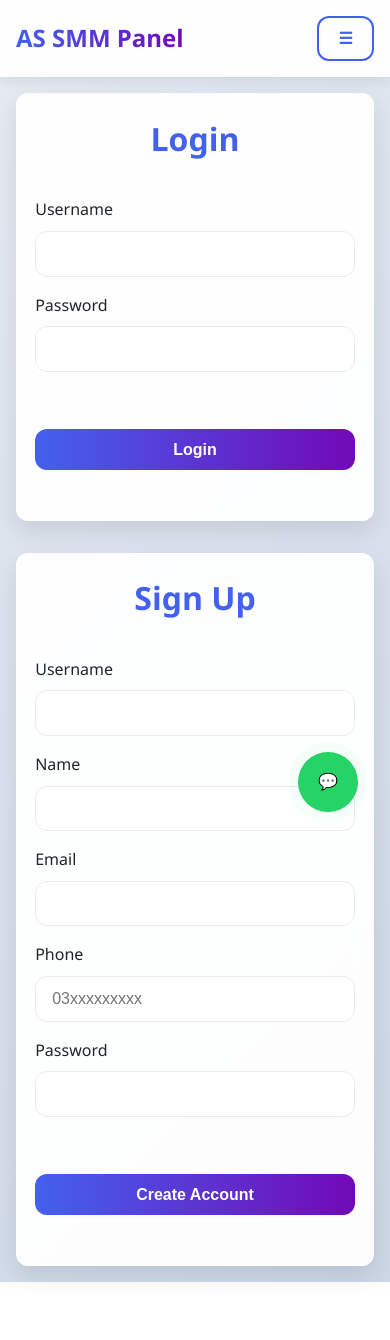
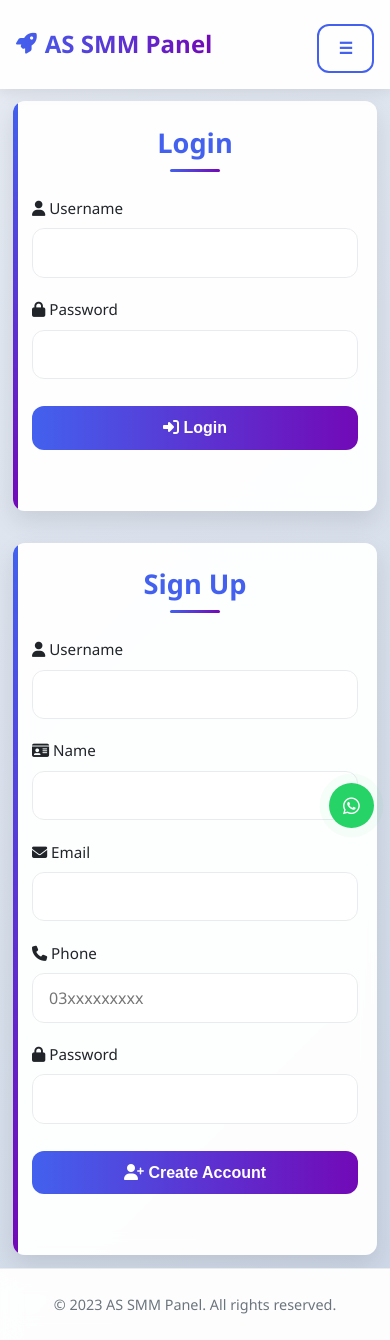
Before and after one commit to ahrar-shah/pro-smm-panel-v2, a website: page public/index.html in a window 390 px wide. Before the commit the page ends 1282 px from the top, so only its background shows below. Drawn offline with Linux system fonts and the light colour scheme.

Commit message:
Login Fixed

```diff
--- a/public/index.html
+++ b/public/index.html
@@ -4,6 +4,7 @@
   <meta charset="utf-8"/>
   <meta name="viewport" content="width=device-width,initial-scale=1"/>
   <title>SMM Panel – Login / Signup</title>
+  <link rel="stylesheet" href="https://cdnjs.cloudflare.com/ajax/libs/font-awesome/6.4.0/css/all.min.css">
   <style>
     /* CSS Variables for consistent theming */
     :root {
@@ -40,6 +41,8 @@
       margin: 0;
       animation: gradientShift 15s ease infinite;
       background-size: 200% 200%;
+      display: flex;
+      flex-direction: column;
     }
 
     /* Navigation */
@@ -65,6 +68,13 @@
       -webkit-background-clip: text;
       -webkit-text-fill-color: transparent;
       animation: fadeIn 1s ease;
+      display: flex;
+      align-items: center;
+      gap: 0.5rem;
+    }
+
+    .brand i {
+      font-size: 1.5rem;
     }
 
     .menu {
@@ -79,6 +89,9 @@
       position: relative;
       padding: 0.5rem 0;
       transition: var(--transition);
+      display: flex;
+      align-items: center;
+      gap: 0.5rem;
     }
 
     .menu a:after {
@@ -109,6 +122,7 @@
       padding: 0.5rem;
       cursor: pointer;
       transition: var(--transition);
+      font-size: 1.2rem;
     }
 
     .hamb:hover {
@@ -122,6 +136,8 @@
       margin: 2rem auto;
       padding: 1rem;
       animation: fadeIn 0.8s ease;
+      flex: 1;
+      width: 100%;
     }
 
     .grid.two {
@@ -134,11 +150,23 @@
     .card {
       background: rgba(255, 255, 255, 0.95);
       border-radius: var(--border-radius);
-      padding: 2rem;
+      padding: 2.5rem;
       box-shadow: var(--box-shadow);
       transition: var(--transition);
       backdrop-filter: blur(10px);
       animation: cardAppear 0.8s ease;
+      position: relative;
+      overflow: hidden;
+    }
+
+    .card:before {
+      content: '';
+      position: absolute;
+      top: 0;
+      left: 0;
+      width: 5px;
+      height: 100%;
+      background: linear-gradient(to bottom, var(--primary), var(--secondary));
     }
 
     .card:hover {
@@ -148,30 +176,51 @@
 
     .card h2 {
       color: var(--primary);
-      margin-bottom: 0.5rem;
+      margin-bottom: 1.5rem;
       text-align: center;
       font-size: 2rem;
+      position: relative;
+      padding-bottom: 0.5rem;
+    }
+
+    .card h2:after {
+      content: '';
+      position: absolute;
+      bottom: 0;
+      left: 50%;
+      transform: translateX(-50%);
+      width: 50px;
+      height: 3px;
+      background: linear-gradient(to right, var(--primary), var(--secondary));
+      border-radius: 3px;
     }
 
     /* Forms */
     form {
       display: flex;
       flex-direction: column;
-      gap: 1rem;
+      gap: 1.2rem;
+    }
+
+    .form-group {
+      display: flex;
+      flex-direction: column;
+      gap: 0.5rem;
     }
 
     label {
       font-weight: 500;
       color: var(--dark);
-      margin-bottom: -0.5rem;
+      font-size: 0.95rem;
     }
 
     input {
-      padding: 0.8rem 1rem;
+      padding: 0.9rem 1.2rem;
       border: 1px solid var(--gray-light);
       border-radius: var(--border-radius);
       font-size: 1rem;
       transition: var(--transition);
+      font-family: inherit;
     }
 
     input:focus {
@@ -182,7 +231,7 @@
 
     /* Buttons */
     .btn {
-      padding: 0.8rem 1.5rem;
+      padding: 1rem 1.5rem;
       background: linear-gradient(to right, var(--primary), var(--secondary));
       color: white;
       border: none;
@@ -195,6 +244,7 @@
       display: inline-block;
       position: relative;
       overflow: hidden;
+      margin-top: 0.5rem;
     }
 
     .btn:before {
@@ -246,6 +296,7 @@
       transition: var(--transition);
       animation: pulse 2s infinite;
       z-index: 1000;
+      font-size: 1.5rem;
     }
 
     .float-whatsapp:hover {
@@ -256,11 +307,38 @@
     /* Messages */
     #loginMsg, #signupMsg {
       margin-top: 1rem;
-      padding: 0.5rem;
+      padding: 0.8rem;
       border-radius: var(--border-radius);
       text-align: center;
       font-weight: 500;
       transition: var(--transition);
+    }
+
+    .success {
+      background-color: rgba(76, 201, 240, 0.2);
+      color: #0a58ca;
+      border-left: 4px solid var(--success);
+    }
+
+    .error {
+      background-color: rgba(249, 65, 68, 0.2);
+      color: #dc3545;
+      border-left: 4px solid var(--danger);
+    }
+
+    /* Footer */
+    footer {
+      background: rgba(255, 255, 255, 0.95);
+      padding: 1.5rem;
+      text-align: center;
+      margin-top: auto;
+      backdrop-filter: blur(10px);
+      border-top: 1px solid var(--gray-light);
+    }
+
+    footer p {
+      color: var(--gray);
+      font-size: 0.9rem;
     }
 
     /* Animations */
@@ -304,6 +382,10 @@
         max-width: 600px;
         margin: 0 auto;
       }
+
+      .card {
+        padding: 2rem;
+      }
     }
 
     @media (max-width: 768px) {
@@ -312,8 +394,8 @@
       }
 
       .menu {
-        position: absolute;
-        top: 100%;
+        position: fixed;
+        top: 70px;
         left: 0;
         right: 0;
         background: white;
@@ -324,11 +406,13 @@
         opacity: 0;
         visibility: hidden;
         transition: var(--transition);
+        z-index: 999;
       }
 
       .menu a {
         padding: 0.8rem;
         border-bottom: 1px solid var(--gray-light);
+        justify-content: center;
       }
 
       .menu a:last-child {
@@ -347,10 +431,19 @@
 
       .container {
         margin: 1rem auto;
+        padding: 0.8rem;
       }
 
       .card {
         padding: 1.5rem;
+      }
+
+      .float-whatsapp {
+        bottom: 1.5rem;
+        right: 1.5rem;
+        width: 50px;
+        height: 50px;
+        font-size: 1.3rem;
       }
     }
 
@@ -359,62 +452,100 @@
         font-size: 1.5rem;
       }
 
+      .brand i {
+        font-size: 1.3rem;
+      }
+
       .card {
         padding: 1.2rem;
       }
 
+      .card h2 {
+        font-size: 1.7rem;
+      }
+
       .btn {
-        padding: 0.7rem 1.2rem;
+        padding: 0.8rem 1.2rem;
+      }
+
+      input {
+        padding: 0.8rem 1rem;
+      }
+
+      .float-whatsapp {
+        bottom: 1rem;
+        right: 1rem;
+        width: 45px;
+        height: 45px;
+        font-size: 1.2rem;
       }
     }
   </style>
 </head>
 <body>
   <nav class="nav" id="nav">
-    <div class="brand">AS SMM Panel</div>
+    <div class="brand"><i class="fas fa-rocket"></i> AS SMM Panel</div>
     <button class="hamb btn outline" onclick="toggleMenu()">☰</button>
     <div class="menu">
-      <a href="/payments.html">Payments</a>
-      <a href="/terms.html">Terms</a>
-      <a href="/contact.html">Contact</a>
+      <a href="/payments.html"><i class="fas fa-credit-card"></i> Payments</a>
+      <a href="/terms.html"><i class="fas fa-file-alt"></i> Terms</a>
+      <a href="/contact.html"><i class="fas fa-envelope"></i> Contact</a>
     </div>
   </nav>
 
   <div class="container grid two">
     <div class="card">
-      <h2>Login</h2><br/>
+      <h2>Login</h2>
       <form id="loginForm">
-        <label>Username</label>
-        <input name="username" required />
-        <label>Password</label>
-        <input type="password" name="password" required />
-        <br/>
-        <button class="btn" type="submit">Login</button>
+        <div class="form-group">
+          <label for="loginUsername"><i class="fas fa-user"></i> Username</label>
+          <input id="loginUsername" name="username" required />
+        </div>
+        <div class="form-group">
+          <label for="loginPassword"><i class="fas fa-lock"></i> Password</label>
+          <input type="password" id="loginPassword" name="password" required />
+        </div>
+        <button class="btn" type="submit"><i class="fas fa-sign-in-alt"></i> Login</button>
       </form>
       <p id="loginMsg"></p>
     </div>
 
     <div class="card">
-      <h2>Sign Up</h2><br/>
+      <h2>Sign Up</h2>
       <form id="signupForm">
-        <label>Username</label>
-        <input name="username" required />
-        <label>Name</label>
-        <input name="name" required />
-        <label>Email</label>
-        <input type="email" name="email" required />
-        <label>Phone</label>
-        <input name="phone" placeholder="03xxxxxxxxx" required />
-        <label>Password</label>
-        <input type="password" name="password" required />
-        <br/>
-        <button class="btn" type="submit">Create Account</button>
+        <div class="form-group">
+          <label for="signupUsername"><i class="fas fa-user"></i> Username</label>
+          <input id="signupUsername" name="username" required />
+        </div>
+        <div class="form-group">
+          <label for="signupName"><i class="fas fa-id-card"></i> Name</label>
+          <input id="signupName" name="name" required />
+        </div>
+        <div class="form-group">
+          <label for="signupEmail"><i class="fas fa-envelope"></i> Email</label>
+          <input type="email" id="signupEmail" name="email" required />
+        </div>
+        <div class="form-group">
+          <label for="signupPhone"><i class="fas fa-phone"></i> Phone</label>
+          <input id="signupPhone" name="phone" placeholder="03xxxxxxxxx" required />
+        </div>
+        <div class="form-group">
+          <label for="signupPassword"><i class="fas fa-lock"></i> Password</label>
+          <input type="password" id="signupPassword" name="password" required />
+        </div>
+        <button class="btn" type="submit"><i class="fas fa-user-plus"></i> Create Account</button>
       </form>
       <p id="signupMsg"></p>
     </div>
   </div>
 
-  <a class="float-whatsapp" href="https://wa.me/923702723151" target="_blank">💬</a>
+  <footer>
+    <p>&copy; 2023 AS SMM Panel. All rights reserved.</p>
+  </footer>
+
+  <a class="float-whatsapp" href="https://wa.me/923702723151" target="_blank">
+    <i class="fab fa-whatsapp"></i>
+  </a>
 
 <script>
     async function postJSON(url, data){
@@ -430,15 +561,24 @@
     document.getElementById('loginForm').addEventListener('submit', async (e)=>{
       e.preventDefault();
       const f = new FormData(e.target);
+      const loginMsg = document.getElementById('loginMsg');
+
+      loginMsg.textContent = '';
+      loginMsg.className = '';
+
       try {
         const res = await postJSON('/api/login', {username: f.get('username'), password: f.get('password')});
         if(res.ok){
-          location.href = '/dashboard.html';
+          loginMsg.textContent = 'Login successful! Redirecting...';
+          loginMsg.className = 'success';
+          setTimeout(() => location.href = '/dashboard.html', 1000);
         } else {
-          document.getElementById('loginMsg').textContent = res.error || 'Login failed';
+          loginMsg.textContent = res.error || 'Login failed';
+          loginMsg.className = 'error';
         }
       } catch (error) {
-        document.getElementById('loginMsg').textContent = 'Connection error. Please try again.';
+        loginMsg.textContent = 'Connection error. Please try again.';
+        loginMsg.className = 'error';
         console.error('Login error:', error);
       }
     });
@@ -446,6 +586,19 @@
     document.getElementById('signupForm').addEventListener('submit', async (e)=>{
       e.preventDefault();
       const f = new FormData(e.target);
+      const signupMsg = document.getElementById('signupMsg');
+
+      signupMsg.textContent = '';
+      signupMsg.className = '';
+
+      // Basic phone validation for Pakistani numbers
+      const phone = f.get('phone');
+      if (!phone.startsWith('03') || phone.length !== 11) {
+        signupMsg.textContent = 'Please enter a valid Pakistani phone number (03xxxxxxxxx)';
+        signupMsg.className = 'error';
+        return;
+      }
+
       try {
         const res = await postJSON('/api/signup',{
           username: f.get('username'),
@@ -455,12 +608,16 @@
           password: f.get('password')
         });
         if(res.ok){
-          location.href = '/dashboard.html';
+          signupMsg.textContent = 'Account created successfully! Redirecting...';
+          signupMsg.className = 'success';
+          setTimeout(() => location.href = '/dashboard.html', 1000);
         } else {
-          document.getElementById('signupMsg').textContent = res.error || 'Signup failed';
+          signupMsg.textContent = res.error || 'Signup failed';
+          signupMsg.className = 'error';
         }
       } catch (error) {
-        document.getElementById('signupMsg').textContent = 'Connection error. Please try again.';
+        signupMsg.textContent = 'Connection error. Please try again.';
+        signupMsg.className = 'error';
         console.error('Signup error:', error);
       }
     });
@@ -468,6 +625,14 @@
     function toggleMenu(){
       document.getElementById('nav').classList.toggle('open');
     }
+
+    // Close menu when clicking outside
+    document.addEventListener('click', (e) => {
+      const nav = document.getElementById('nav');
+      if (nav.classList.contains('open') && !e.target.closest('.nav')) {
+        nav.classList.remove('open');
+      }
+    });
 </script>
 </body>
 </html>
```
